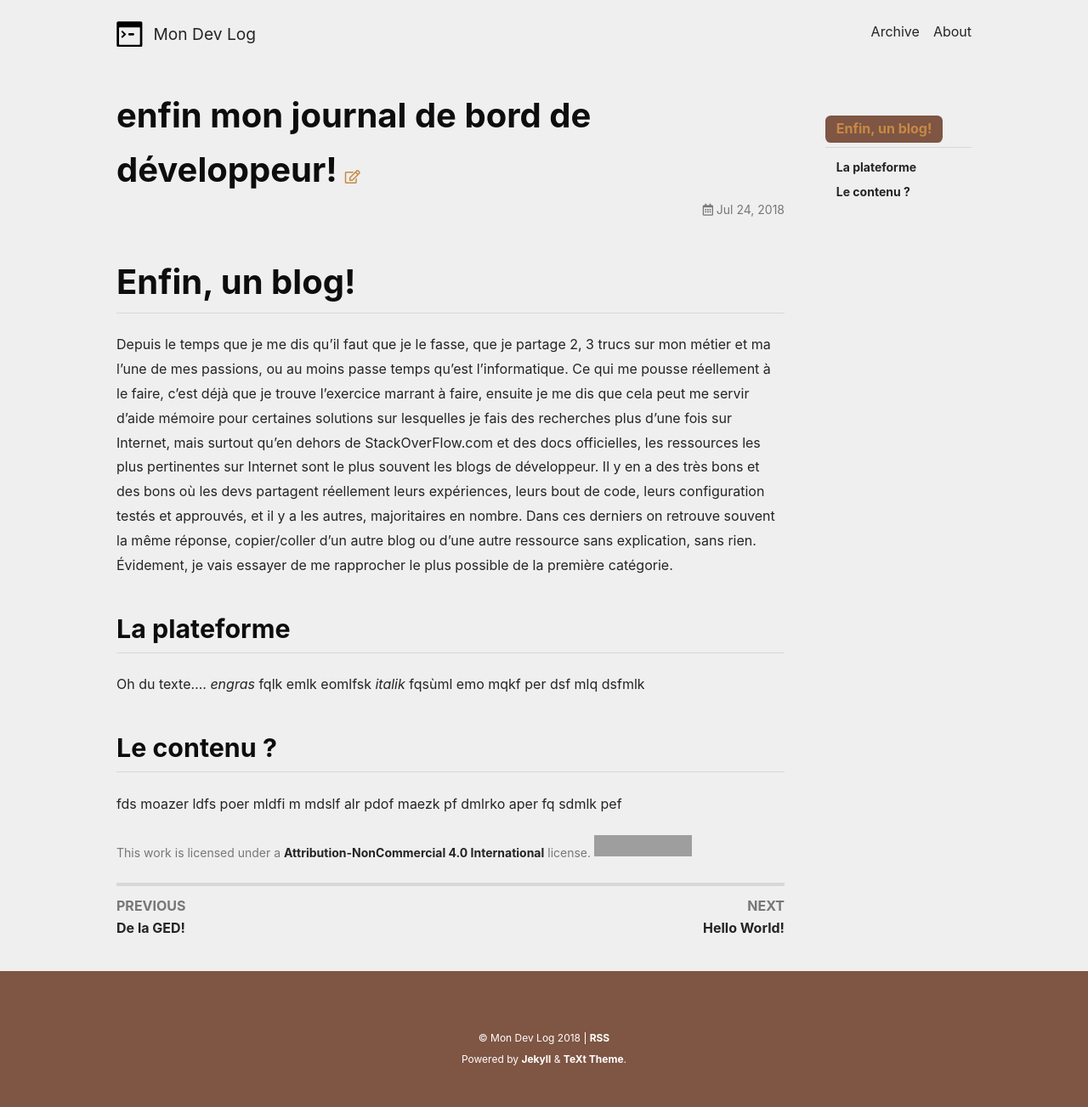
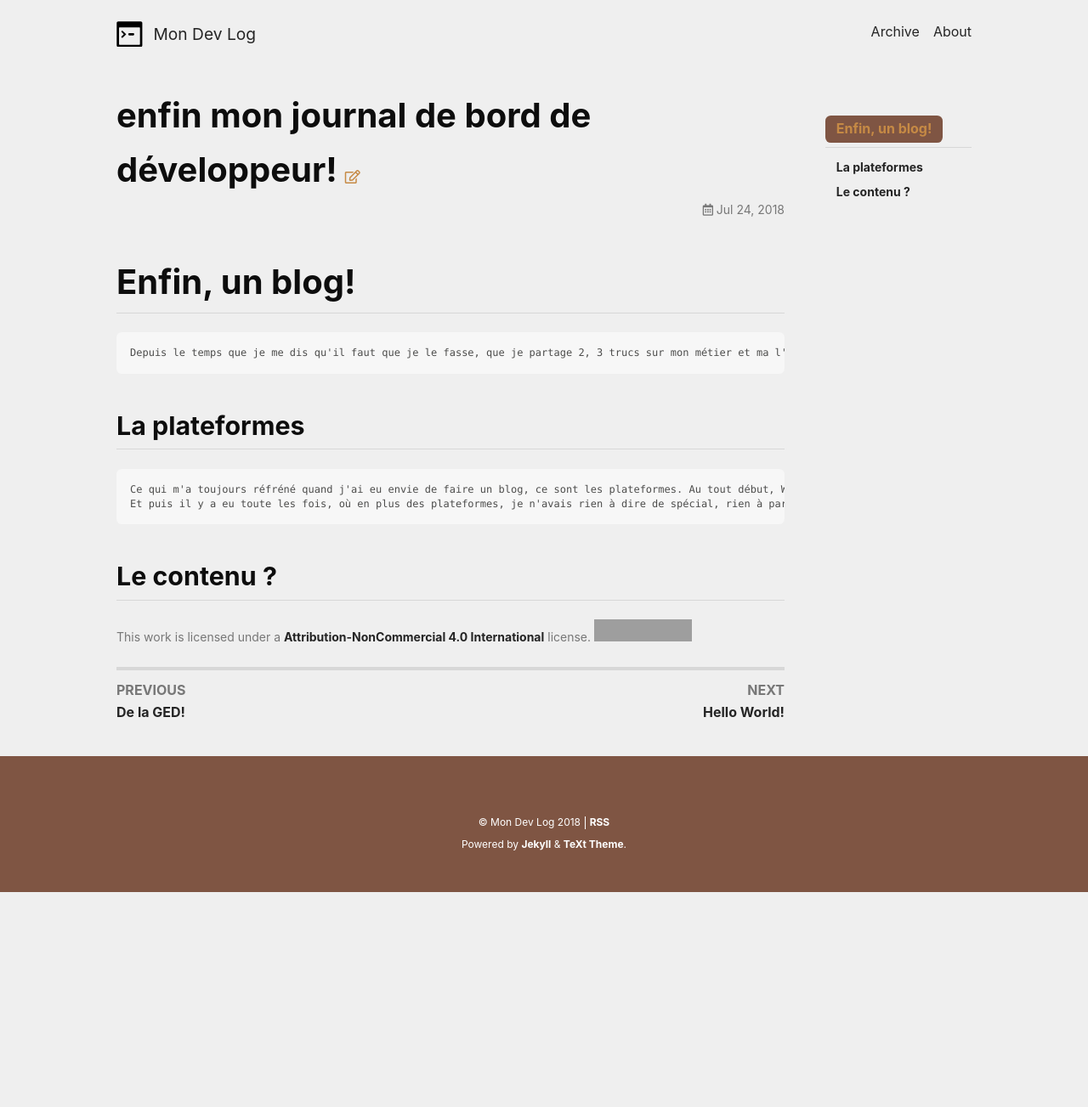
Before and after one commit to psic/psic.github.io, a Jekyll site: the page built from _posts/2018-07-24-presentation.md, in a window 1280 px wide. Shown: the whole page at 85% size. Built offline with Jekyll 4.4.1, drawn with Linux system fonts in a browser that asks for light colours; nearby versions of some CDN libraries; after the commit the page ends 1050 px from its top, so only the background shows below that; grey boxes are pictures that could not be loaded.

Commit message:
add posts

```diff
--- a/_posts/2018-07-24-presentation.md
+++ b/_posts/2018-07-24-presentation.md
@@ -5,14 +5,11 @@
 
 # Enfin, un blog!
 
- Depuis le temps que je me dis qu'il faut que je le fasse, que je partage 2, 3 trucs sur mon métier et ma l'une de mes passions, ou au moins passe temps qu'est l'informatique. Ce qui me pousse réellement à le faire, c'est déjà que je trouve l'exercice marrant à faire, ensuite je me dis que cela peut me servir d'aide mémoire pour certaines solutions sur lesquelles je fais des recherches plus d'une fois sur Internet, mais surtout qu'en dehors de StackOverFlow.com et des docs officielles, les ressources les plus pertinentes sur Internet sont le plus souvent les blogs de développeur. Il y en a des très bons et des bons où les devs partagent réellement leurs expériences, leurs bout de code, leurs configuration testés et approuvés, et il y a les autres, majoritaires en nombre. Dans ces derniers on retrouve souvent la même réponse, copier/coller d'un autre blog ou d'une autre ressource sans explication, sans rien. Évidement, je vais essayer de me rapprocher le plus possible de la première catégorie.
+	Depuis le temps que je me dis qu'il faut que je le fasse, que je partage 2, 3 trucs sur mon métier et ma l'une de mes passions, ou au moins passe temps qu'est l'informatique. Ce qui me pousse réellement à le faire, c'est déjà que je trouve l'exercice marrant à faire, ensuite je me dis que cela peut me servir d'aide mémoire pour certaines solutions sur lesquelles je fais des recherches plus d'une fois sur Internet, mais surtout qu'en dehors de StackOverFlow.com et des docs officielles, les ressources les plus pertinentes sur Internet sont le plus souvent les blogs de développeur. Il y en a des très bons et des bons où les devs partagent réellement leurs expériences, leurs bout de code, leurs configuration testés et approuvés, et il y a les autres, majoritaires en nombre. Dans ces derniers on retrouve souvent la même réponse, copier/coller d'un autre blog ou d'une autre ressource sans explication, sans rien. Évidement, je vais essayer de me rapprocher le plus possible de la première catégorie.
 
-## La plateforme
+## La plateformes
 
-Oh du texte.... *engras* fqlk emlk eomlfsk _italik_
-fqsùml emo mqkf per dsf mlq dsfmlk
+	Ce qui m'a toujours réfréné quand j'ai eu envie de faire un blog, ce sont les plateformes. Au tout début, WordPress existait déjà, on pouvait l'héberger sur son petit serveur à la maison, oui mais pour "avoir" un blog, il fallait déjà se trimballer une base de données toute biscornue et une interface d'admin pas possible. J'ai été tenté et essayé d'autres plateformes et BING, même constat ou presque. Ce que je voulais c'était pouvoir écrire un article dans un fichier, quelque part dans mon PC, et le mettre "à publier" quand je le pensait fini. Des fichiers me semblaient suffisants. Et même si on pouvait envisager d'avoir des commentaires sur un article, des fichiers me semblait suffisants pour gérer tout ça. Pas envie de se trimbaler une base de données obscures. Un truc KISS [lien KISS article]. Et maintenant, c'est à la mode, ça revient en force! Et grâce à github, on peut avoir un blog (qui n'est donc pas hébergé à la maison) en utilisant un framework avec que des fichiers [liens jekkil]. BANCO! Je fais un blog.
+	Et puis il y a eu toute les fois, où en plus des plateformes, je n'avais rien à dire de spécial, rien à partager, et donc pas de contenu.
 
 ## Le contenu ?
-
-fds moazer ldfs poer mldfi m
- mdslf alr pdof maezk pf dmlrko aper fq sdmlk pef
```
Also changed, not shown: _posts/2018-10-05-mon-setup-mail.md (+1 -1 lines), _posts/2018-10-24-X-raisons-de-ne-pas-choisir-Windows.md (+1 -1 lines), _posts/2018-11-05-KISS.md (added, +16 -0 lines), _posts/2018-11-10-outils.md (added, +16 -0 lines).
